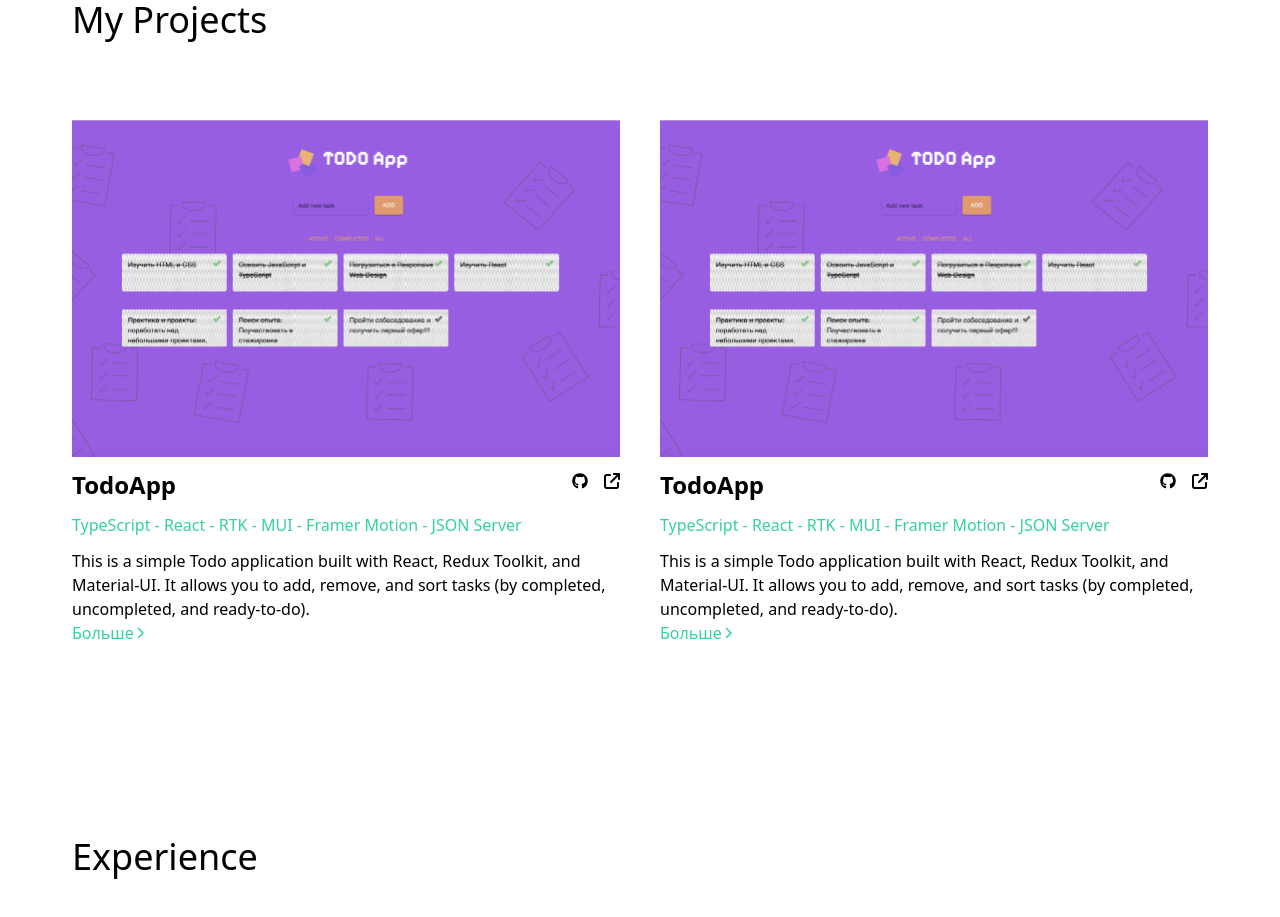
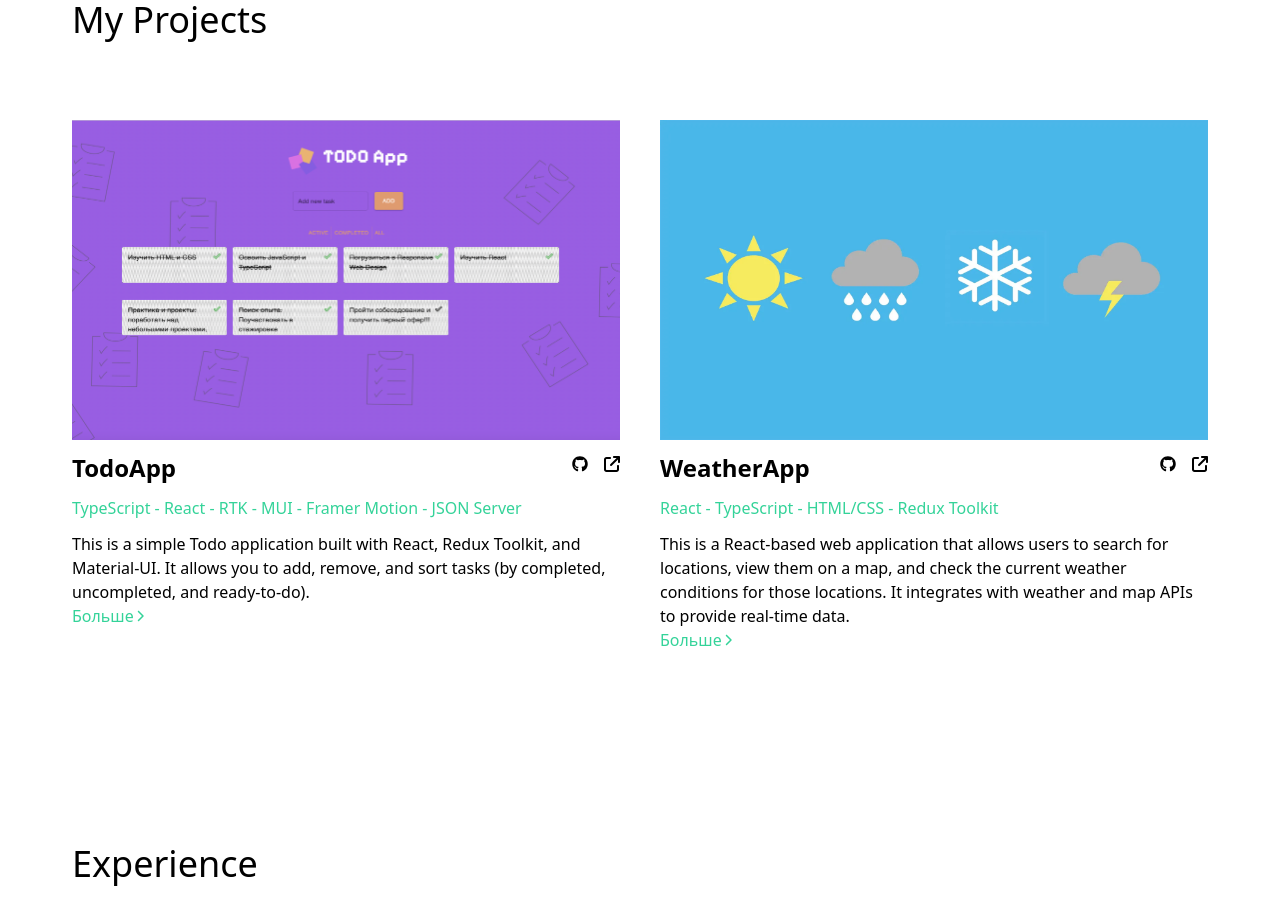
Before and after one commit to KseniaShepherd/AboutMe, a React (Vite) app: page / in a window 1280 px wide. Shown: the part 1200-2117 px from the top of the page. Built offline with nearby package versions, Linux system fonts and the light colour scheme.

Commit message:
fixed projects

```diff
--- a/src/components/Contact/Contact.tsx
+++ b/src/components/Contact/Contact.tsx
@@ -15,17 +15,17 @@ const Contact: FC <ContactProps> = ({contactRef}) => {
           target="_blank"
           rel="noopener noreferrer"
         >
-          <FontAwesomeIcon icon={faGithub} className="h-10 w-10" />
+          <FontAwesomeIcon icon={faGithub} className={"h-10 w-10 hover:scale-98 hover:-translate-y-1 hover:-translate-x-1"} />
         </a>
         <a
           href="https://t.me/KsShepherd"
           target="_blank"
           rel="noopener noreferrer"
         >
-          <FontAwesomeIcon icon={faTelegram} className="h-10 w-10" />
+          <FontAwesomeIcon icon={faTelegram} className={"h-10 w-10 hover:scale-98 hover:-translate-y-1 hover:-translate-x-1"} />
         </a>
         <a href="mailto:kpastukhova.ge@gmail.com">
-          <FontAwesomeIcon icon={faAt} className="h-10 w-10" />
+          <FontAwesomeIcon icon={faAt} className={"h-10 w-10 hover:scale-98 hover:-translate-y-1 hover:-translate-x-1"} />
         </a>
       </div>
     </div>
--- a/src/components/MyProjects/MyProjects.tsx
+++ b/src/components/MyProjects/MyProjects.tsx
@@ -1,6 +1,7 @@
 import { FC, RefObject, useEffect, useState } from "react";
 import { motion } from "framer-motion";
 import todo from "../../../public/todoapp.png";
+import weather from "../../../public/weather.png"
 import Project from "../Project/Project";
 interface MyProjectsProps {
   myProjectsRef: RefObject<HTMLDivElement>;
@@ -23,12 +24,15 @@ const MyProjects: FC<MyProjectsProps> = ({ myProjectsRef }) => {
               title="TodoApp"
               technologies="TypeScript - React - RTK - MUI - Framer Motion - JSON Server"
               description="This is a simple Todo application built with React, Redux Toolkit, and Material-UI. It allows you to add, remove, and sort tasks (by completed, uncompleted, and ready-to-do)."
-            />
+           linkGitHub="https://github.com/KseniaShepherd/ToDoApp"
+            linkProject="https://github.com/KseniaShepherd/ToDoApp"/>
             <Project
-              img={todo}
-              title="TodoApp"
-              technologies="TypeScript - React - RTK - MUI - Framer Motion - JSON Server"
-              description="This is a simple Todo application built with React, Redux Toolkit, and Material-UI. It allows you to add, remove, and sort tasks (by completed, uncompleted, and ready-to-do)."
+              img={weather}
+              title="WeatherApp"
+              technologies="React - TypeScript - HTML/CSS - Redux Toolkit"
+              description="This is a React-based web application that allows users to search for locations, view them on a map, and check the current weather conditions for those locations. It integrates with weather and map APIs to provide real-time data."
+              linkGitHub="https://github.com/KseniaShepherd/WeatherMap"
+              linkProject="https://github.com/KseniaShepherd/WeatherMap"
             />
           </motion.div>
         </div>
--- a/src/components/Project/Project.tsx
+++ b/src/components/Project/Project.tsx
@@ -12,6 +12,9 @@ interface ProjectProps {
   title: string;
   technologies: string;
   description: string;
+  linkGitHub: string
+  linkProject: string
+
 }
 
 const Project: React.FC<ProjectProps> = ({
@@ -19,6 +22,8 @@ const Project: React.FC<ProjectProps> = ({
   title,
   technologies,
   description,
+  linkGitHub,
+  linkProject
 }) => {
   return (
     <div className={"w-6/12 flex flex-col gap-3"}>
@@ -32,22 +37,22 @@ const Project: React.FC<ProjectProps> = ({
         }}
         transition={{ duration: 0.3 }}
       >
-        <img src={img} alt={title}></img>
+        <img src={img} alt={title} className={"w-full h-80"}></img>
       </motion.div>
       <div className={"flex justify-between"}>
         <h4 className={"text-2xl font-bold"}>{title}</h4>
         <div className={"flex gap-4 content-center"}>
           <a
-            href="https://github.com/KseniaShepherd"
+            href={linkGitHub}
             target="_blank"
             rel="noopener noreferrer"
           >
-            <FontAwesomeIcon icon={faGithub} className="h-4 w-4" />
+            <FontAwesomeIcon icon={faGithub} className={"h-4 w-4 hover:scale-98 hover:-translate-y-1 hover:-translate-x-1"} />
           </a>
-          <a href="" target="_blank">
+          <a href={linkProject} target="_blank">
             <FontAwesomeIcon
               icon={faArrowUpRightFromSquare}
-              className="h-4 w-4"
+              className={"h-4 w-4 hover:scale-98 hover:-translate-y-1 hover:-translate-x-1"}
             />
           </a>
         </div>
@@ -55,7 +60,7 @@ const Project: React.FC<ProjectProps> = ({
       <p className={"text-emerald-400"}>{technologies}</p>
       <div>
         <p>{description}</p>
-        <p className={"text-emerald-400 flex items-center"}>
+        <p className={"text-emerald-400 flex items-center hover:scale-98 hover:-translate-y-1 hover:-translate-x-1 cursor-pointer"}>
 
           Больше <FontAwesomeIcon
             icon={faChevronRight}
```
Also changed, not shown: public/weather.png (added).
